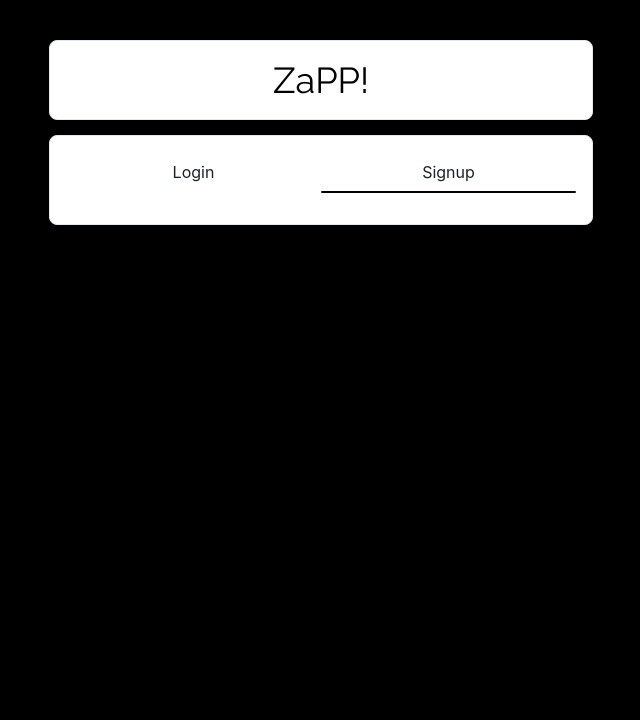
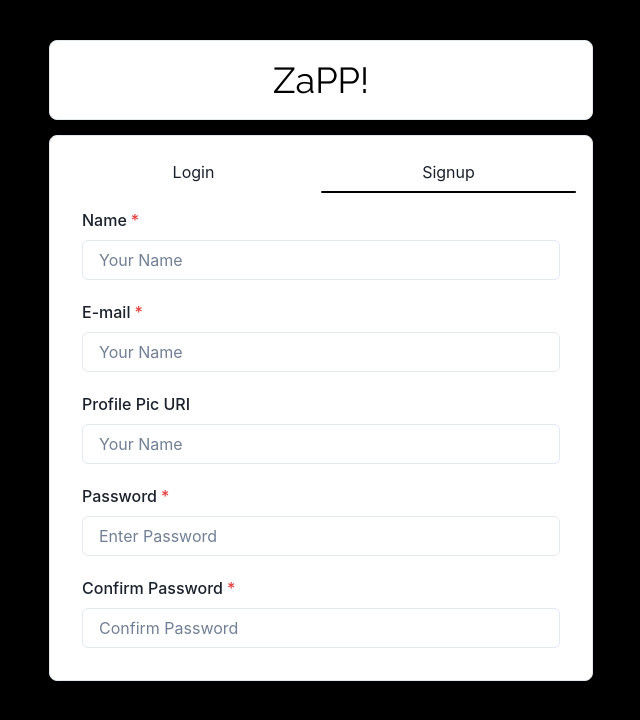
Before and after one commit to zakhaev26/ZaPP, a React (Vite) app in the folder client/: page / in a window 1280 px wide. Both pictures are taken after a click on the tab "Signup". Shown: the top 720 px of the page, without its empty margins (319-959 px from the left). Built offline with nearby package versions, Linux system fonts and the light colour scheme; a web font is replaced by a local one.

Commit message:
hooks added in signup page

```diff
--- a/client/src/Pages/Homepage.jsx
+++ b/client/src/Pages/Homepage.jsx
@@ -16,7 +16,7 @@ function Homepage() {
         </Text>
       </Box>
 
-      <Box bg='white' w='100%' p={4} borderRadius='lg' borderWidth='1px' h={90}>
+      <Box bg='white' w='100%' p={4} borderRadius='lg' borderWidth='1px' h="fit-content">
 
       <Tabs position="relative" variant="unstyled">
     <TabList>
--- a/client/src/components/auth/Signup.jsx
+++ b/client/src/components/auth/Signup.jsx
@@ -1,10 +1,37 @@
-import React from 'react'
+import { FormControl, FormLabel, Input, VStack } from '@chakra-ui/react'
+import React, { useState } from 'react'
 
 function Signup() {
+
+  const [name, setName] = useState('')
+  const [email, setEmail] = useState('')
+  const [confirmPassword, setConfirmPassword] = useState('')
+  const [password, setPassword] = useState('')
+  const [pic, setPic] = useState('')
+
   return (
-    <div>
-
-    </div>
+     <VStack spacing={5} >
+        <FormControl isRequired>
+          <FormLabel>Name</FormLabel>
+            <Input type='text' placeholder='Your Name' value={name} onChange={(e)=>{setName(e.target.value)}}></Input>
+        </FormControl >
+        <FormControl isRequired>
+           <FormLabel>E-mail</FormLabel>
+            <Input type='text' placeholder='Your Name' value={email} onChange={(e)=>{setEmail(e.target.value)}}></Input>
+        </FormControl>
+        <FormControl >
+            <FormLabel>Profile Pic URI</FormLabel>
+            <Input type='text' placeholder='Your Name' value={pic} onChange={(e)=>{setPic(e.target.value)}}></Input>
+        </FormControl>
+        <FormControl isRequired>
+            <FormLabel>Password</FormLabel>
+            <Input type='password' placeholder='Enter Password' value={password} onChange={(e)=>{setPassword(e.target.value)}}></Input>
+        </FormControl >
+        <FormControl isRequired>
+            <FormLabel>Confirm Password</FormLabel>
+            <Input type='password' placeholder='Confirm Password' value={confirmPassword} onChange={(e)=>{setConfirmPassword(e.target.value)}}></Input>
+        </FormControl >
+     </VStack >
   )
 }
 
```
